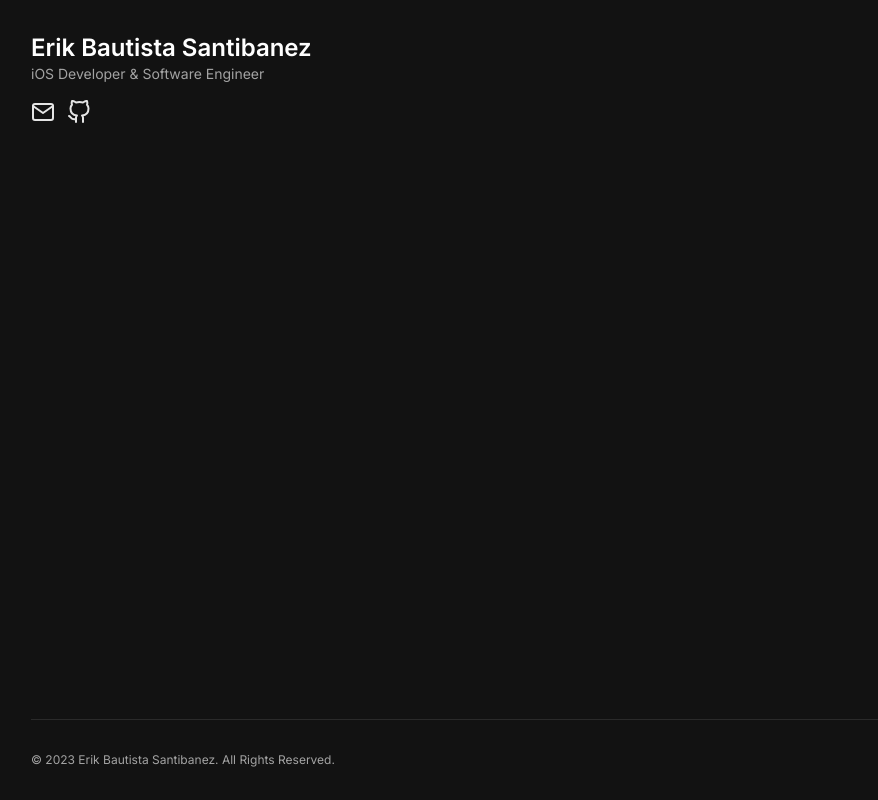
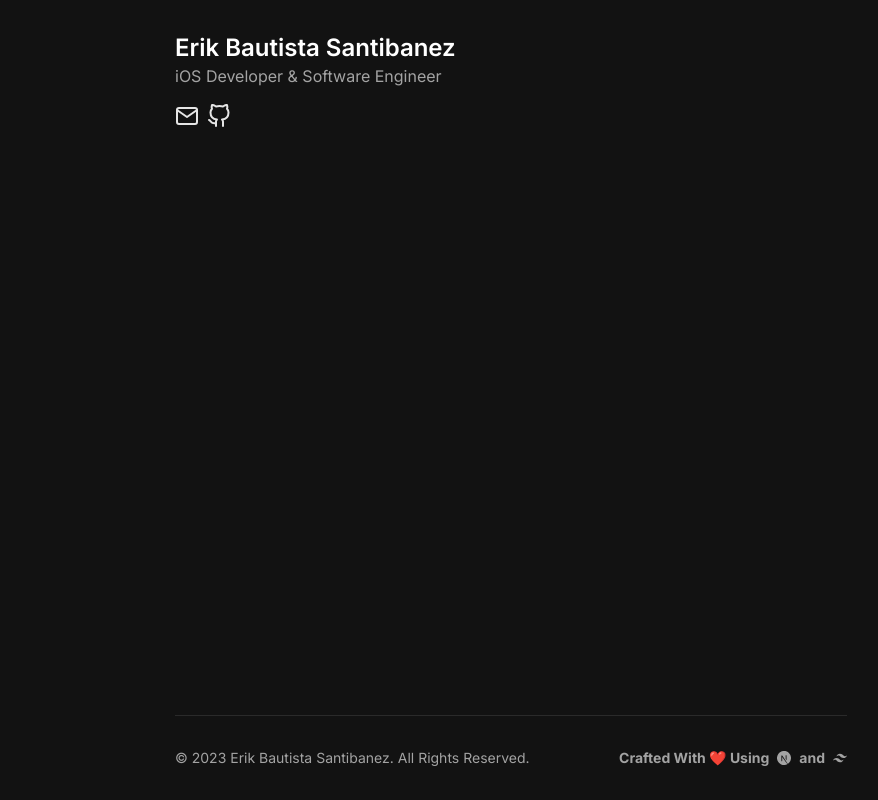
Before and after one commit to erikbdev/erikbautista.dev, a Next.js app: page /about in a window 1280 px wide. Shown: the whole page, without its empty margins (129-1007 px from the left). Built offline with nearby package versions, Linux system fonts and the light colour scheme.

Commit message:
wip: improve padding, footer

```diff
--- a/app/components/footer.tsx
+++ b/app/components/footer.tsx
@@ -1,7 +1,13 @@
+import { SiNextdotjs, SiTailwindcss } from 'react-icons/si';
+import { AiFillHeart } from 'react-icons/ai';
+
 export function Footer() {
     return (
-        <footer className="flex-initial container text-center sm:text-start py-8">
-            <p className="border-t pt-8 border-white/10 text-xs text-neutral-400">© 2023 Erik Bautista Santibanez. All Rights Reserved.</p>
+        <footer className="w-full flex-initial text-sm p-8">
+            <div className="screen-container border-t pt-8 border-white/10 text-center text-neutral-400 flex flex-col sm:flex-row gap-4 items-center">
+                <p>© 2023 Erik Bautista Santibanez. All Rights Reserved.</p>
+                <p className='font-bold gap-2 items-center flex sm:ml-auto'>Crafted With ❤️ Using <SiNextdotjs /> and <SiTailwindcss /></p>
+            </div>
         </footer>
     )
 }
--- a/app/components/header.tsx
+++ b/app/components/header.tsx
@@ -2,12 +2,14 @@ import { FiGithub, FiMail } from "react-icons/fi";
 
 export default function Header() {
     return (
-        <header className="on-reveal-blur flex-initial container py-8">
-            <p className='font-semibold text-lg md:text-2xl'>Erik Bautista Santibanez</p>
-            <p className='text-sm md:text-md text-neutral-400 pb-4'>iOS Developer & Software Engineer</p>
-            <div className='flex flex-row text-neutral-200 space-x-3 text-lg md:text-2xl'>
-                <a href='mailto:erikbautista15@gmail.com'><FiMail /></a>
-                <a href='https://github.com/ErrorErrorError'><FiGithub /></a>
+        <header className="on-reveal-blur flex-initial p-8">
+            <div className="screen-container ">
+                <p className='font-semibold text-2xl'>Erik Bautista Santibanez</p>
+                <p className='text-md text-neutral-400 pb-4'>iOS Developer & Software Engineer</p>
+                <div className='flex flex-row text-neutral-200 space-x-2 text-2xl'>
+                    <a href='mailto:erikbautista15@gmail.com'><FiMail /></a>
+                    <a href='https://github.com/ErrorErrorError'><FiGithub /></a>
+                </div>
             </div>
         </header>
     )
--- a/app/globals.css
+++ b/app/globals.css
@@ -12,6 +12,10 @@ html, body {
   color: rgb(255, 255, 255);
   background: linear-gradient(var(--bg-initial-color), var(--bg-initial-color)) var(--bg-initial-color);
   background-color: var(--bg-initial-color);
+}
+
+.screen-container {
+  @apply max-w-2xl mx-auto w-full
 }
 
 .blur-view {
--- a/app/layout.tsx
+++ b/app/layout.tsx
@@ -7,8 +7,8 @@ import Header from './components/header'
 const inter = Inter({ subsets: ['latin'] })
 
 export const metadata: Metadata = {
-  title: 'Erik Bautista Portfolio',
-  description: 'A passionate software developer!',
+  title: 'Erik Bautista Portfolio | Developer',
+  description: 'A passionate software developer who loves to design, build, and deploy products!',
 }
 
 export default function RootLayout({
@@ -18,7 +18,7 @@ export default function RootLayout({
 }) {
   return (
     <html lang="en">
-      <body className={`${inter.className} flex flex-col h-full antialiased`}>
+      <body className={`${inter.className} flex flex-col min-h-screen antialiased`}>
         <Header />
         <main className='flex-auto'>{children}</main>
         <Footer />
--- a/app/page.tsx
+++ b/app/page.tsx
@@ -44,8 +44,8 @@ interface Project {
 
 export default function Home() {
   return (
-    <section className={`h-full container`}>
-      <div className='grid sm:grid-cols-2 lg:grid-cols-3 md:items-center gap-6 md:gap-8'>
+    <section className={`h-full px-8`}>
+      <div className='grid sm:grid-cols-2 gap-4 screen-container'>
         <Reveal>
           <ProjectCard project={{
             title: "Mochi",
@@ -83,11 +83,11 @@ export default function Home() {
 
 const ProjectCard = ({ project }: { project: Project }) => {
   return (
-    <button key={project.title} className="w-full transition ease-in-out duration-300 hover:scale-105 aspect-[6/8] p-6 flex flex-col rounded-3xl bg-neutral-500/40 border border-white/10">
-      <a href={project.link?.href} target="_blank" rel="noopener noreferrer" className='blur-view !py-1 items-center self-end cursor-pointer flex flex-row text-xs space-x-1'>
+    <a href={project.link?.href} target="_blank" rel="noopener noreferrer" key={project.title} className="w-full transition ease-in-out duration-300 aspect-[6/8] p-6 flex flex-col rounded-3xl bg-neutral-500/40 border border-white/10">
+      <div className='blur-view !py-1 items-center self-end cursor-pointer flex flex-row text-xs space-x-1'>
         <p>{project.deployment}</p>
         <FiArrowUpRight className="text-[16px] text-neutral-300" />
-      </a>
+      </div>
 
       <Image
         className='my-auto w-[50%] self-center'
@@ -102,6 +102,6 @@ const ProjectCard = ({ project }: { project: Project }) => {
         <p className="text-lg font-semibold">{project.title}</p>
         <p className="text-sm font-normal">{project.description}</p>
       </div>
-    </button>
+    </a>
   )
 }
--- a/tailwind.config.ts
+++ b/tailwind.config.ts
@@ -10,9 +10,9 @@ const config: Config = {
     container: {
       center: true,
       padding: {
-        DEFAULT: '1.5rem',
-        lg: '4rem',
-        xl: '10rem',
+        DEFAULT: '2rem',
+        // lg: '18rem',
+        // xl: '18rem',
       },
     },
   },
```
